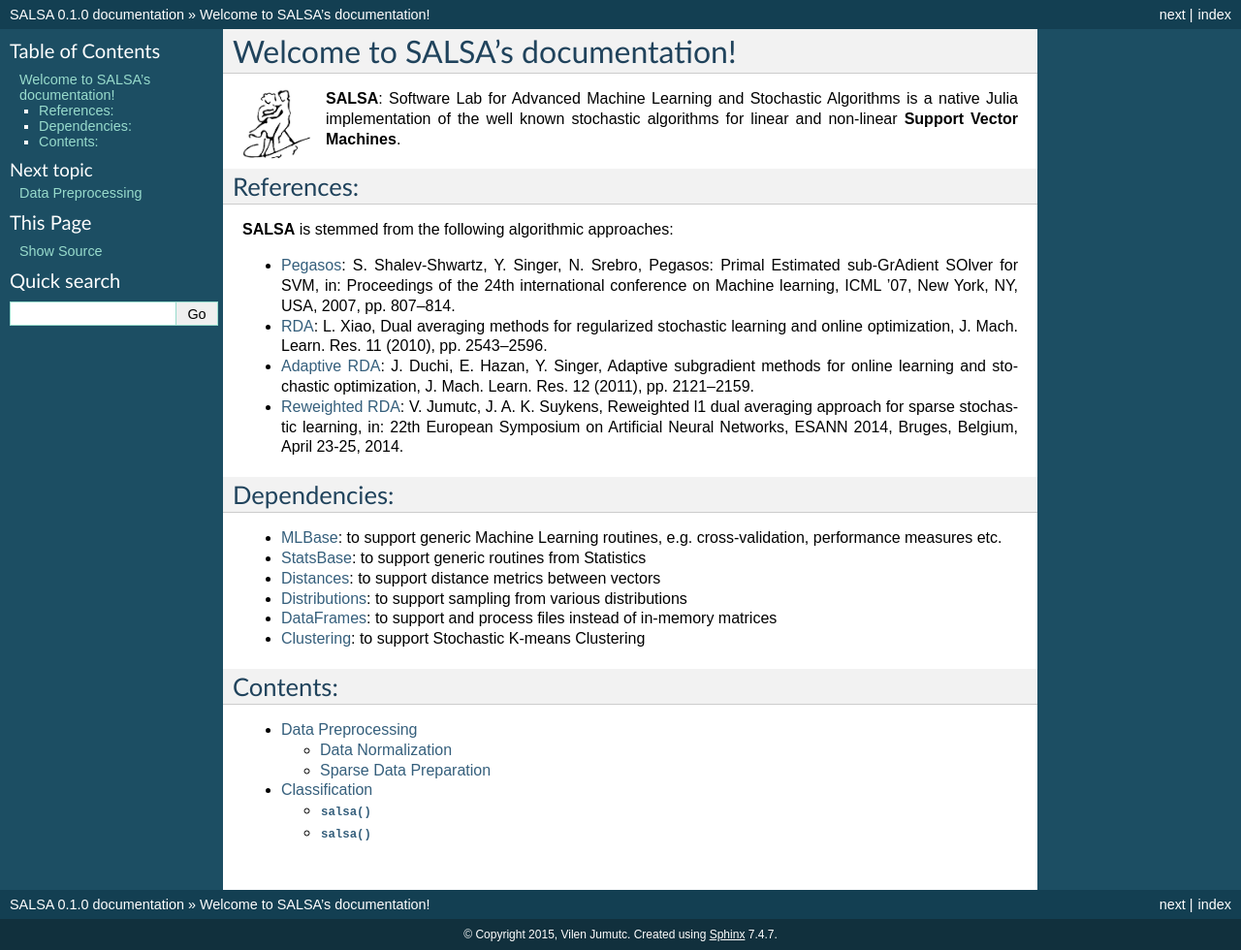
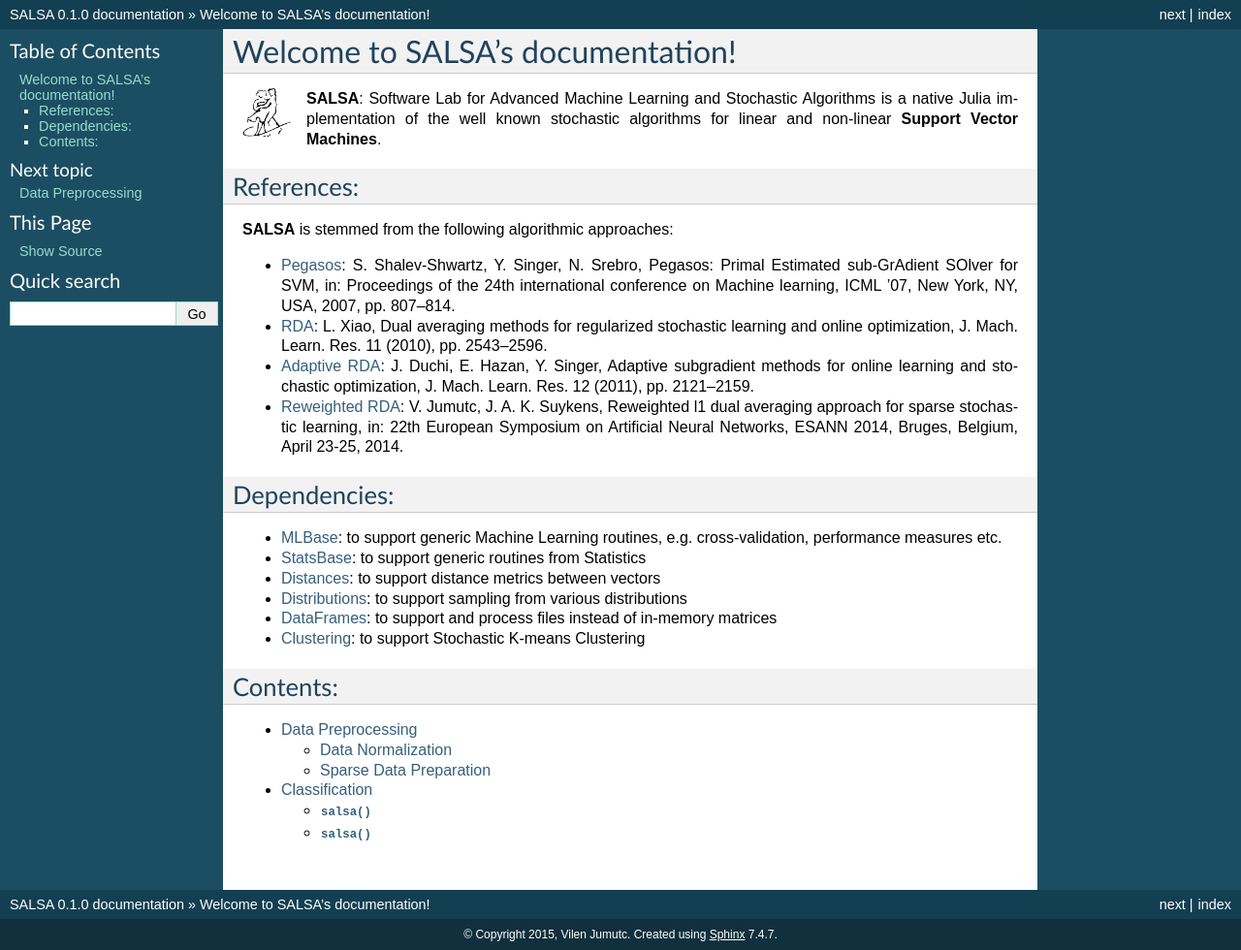
Before and after one commit to jumutc/SALSA.jl, a Sphinx documentation site: the page built from docs/source/index.rst, in a window 1280 px wide. Shown: the whole page at 97% size. Built offline with Sphinx 7.4.7, drawn with Linux system fonts in a browser that asks for light colours; formulas are drawn with MathJax 3.

Commit message:
sphynx docs adjusted

```diff
--- a/docs/source/index.rst
+++ b/docs/source/index.rst
@@ -2,9 +2,9 @@
 Welcome to SALSA's documentation!
 ==================================
 
-.. image:: ../images/SALSA.jpg
+.. image:: ../images/SALSA.png
     :align: left
-    :width: 70px
+    :width: 50px
 
 
 **SALSA**: Software Lab for Advanced Machine Learning and Stochastic Algorithms is a native Julia implementation of the well known stochastic algorithms for linear and non-linear **Support Vector Machines**.
```
Also changed, not shown: docs/images/SALSA.jpg (deleted), docs/images/SALSA.png (added).
